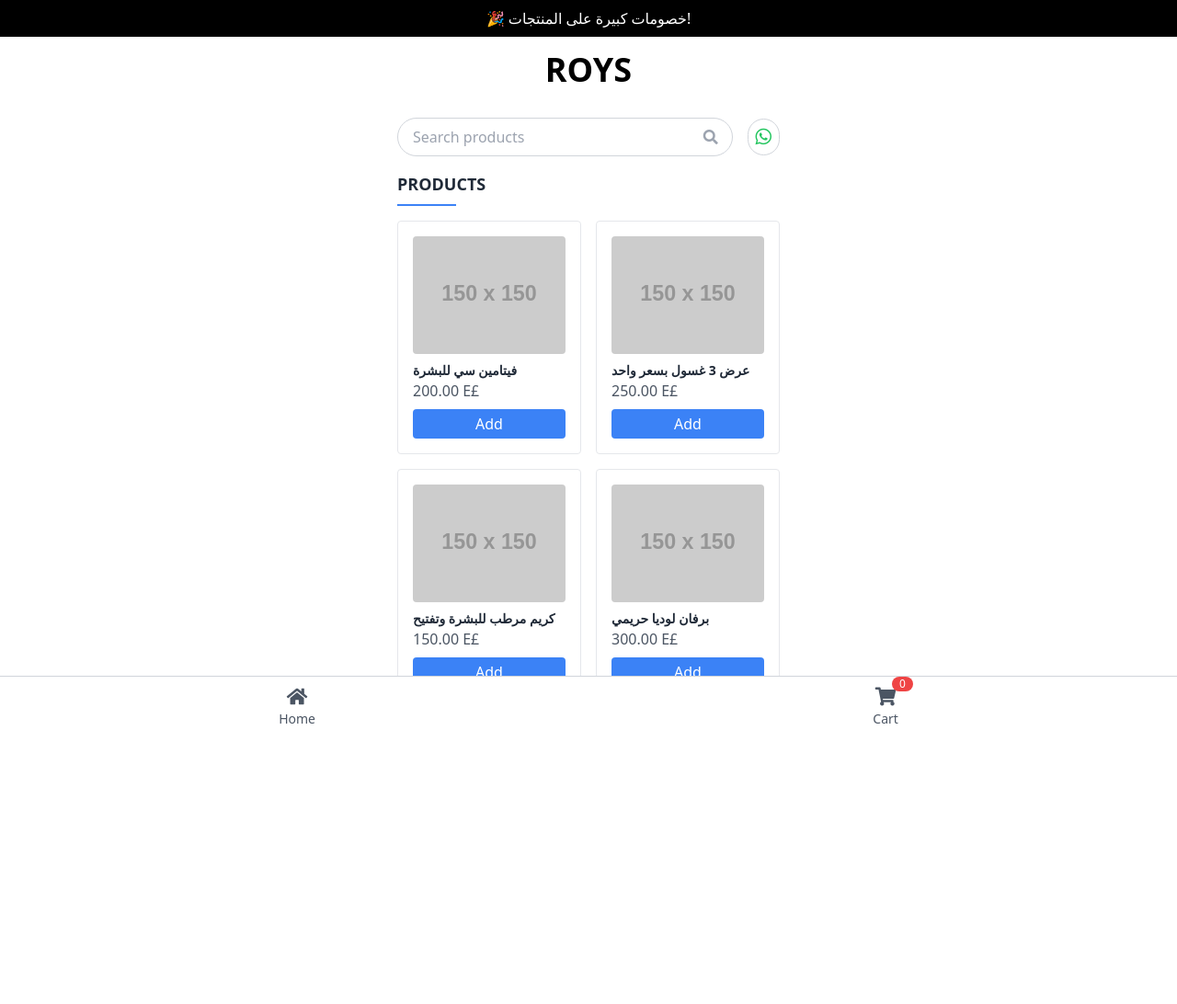
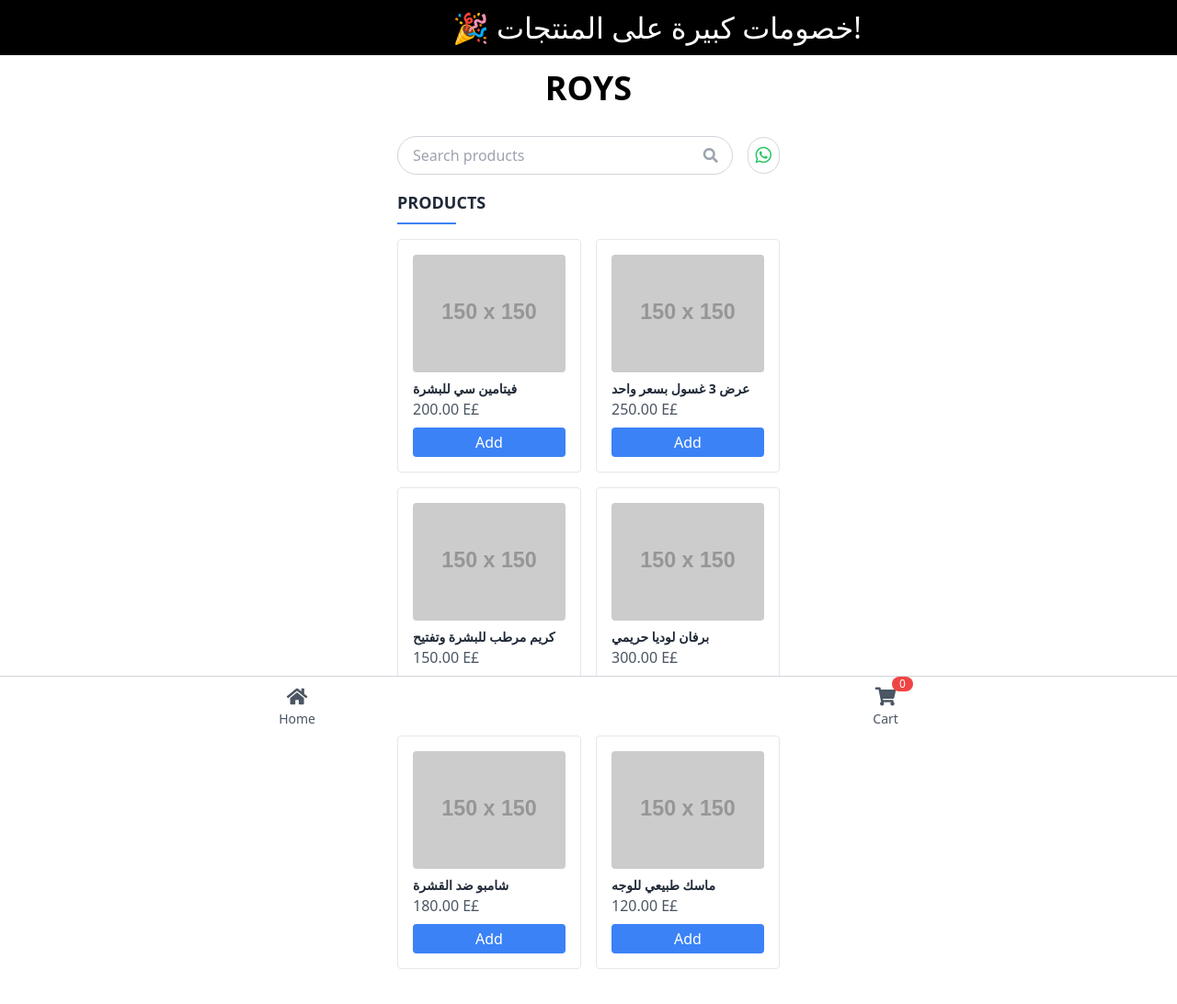
Before and after one commit to Rayes11111/ROYSsssss111, a plain HTML site: page index.html in a window 1280 px wide. Shown: the whole page at 92% size. Before the commit the page ends 812 px from the top, so only its background shows below. Drawn offline with nearby package versions, Linux system fonts and the light colour scheme; placeholder pictures from the web are drawn by us.

Commit message:
Update index.html

```diff
--- a/index.html
+++ b/index.html
@@ -9,43 +9,60 @@
     href="https://cdnjs.cloudflare.com/ajax/libs/font-awesome/5.15.4/css/all.min.css"
     rel="stylesheet"
   >
-  <script>
-    // دالة لإضافة المنتجات إلى LocalStorage
-    function addToCart(id, name, price, image) {
-      const product = { id, name, price, image };
-
-      // الحصول على المنتجات المحفوظة حاليًا
-      let cart = JSON.parse(localStorage.getItem('cart')) || [];
-
-      // التحقق إذا كان المنتج موجود مسبقًا
-      const exists = cart.some(item => item.id === id);
-      if (!exists) {
-        cart.push(product); // إضافة المنتج
-        localStorage.setItem('cart', JSON.stringify(cart)); // حفظ التحديث
-        alert(`${name} تم إضافته إلى العربة!`);
-      } else {
-        alert('هذا المنتج موجود بالفعل في العربة!');
-      }
-
-      // تحديث عداد العربة
-      updateCartCount();
+  <style>
+    /* تصميم الحركة للإعلانات */
+    .ad-container {
+      overflow: hidden;
+      position: relative;
+      height: 60px;
+      display: flex;
+      align-items: center;
+      justify-content: center;
     }
 
-    // دالة لتحديث عداد العربة
-    function updateCartCount() {
-      const cart = JSON.parse(localStorage.getItem('cart')) || [];
-      document.getElementById("cart-count").textContent = cart.length;
+    .ad-text {
+      position: absolute;
+      font-size: 2rem;
+      white-space: nowrap;
+      animation: slide-left 12s linear infinite; /* تقليل السرعة إلى النصف */
     }
 
-    // عند تحميل الصفحة
-    document.addEventListener('DOMContentLoaded', updateCartCount);
+    @keyframes slide-left {
+      from {
+        transform: translateX(100%);
+      }
+      to {
+        transform: translateX(-100%);
+      }
+    }
+  </style>
+  <script>
+    // إعلانات متعددة
+    const ads = [
+      "🎉 خصومات كبيرة على المنتجات!",
+      "✨ اشترِ الآن واحصل على شحن مجاني!",
+      "🔥 عرض خاص: اشتري 2 واحصل على 1 مجانًا!",
+      "🌟 منتجات جديدة وصلت! اكتشفها الآن.",
+      "🎁 هدية مجانية عند الشراء بقيمة 500 جنيه أو أكثر!"
+    ];
+
+    let currentAdIndex = 0;
+
+    function updateAd() {
+      const adElement = document.getElementById('ad-text');
+      adElement.textContent = ads[currentAdIndex];
+      currentAdIndex = (currentAdIndex + 1) % ads.length;
+    }
+
+    // تغيير الإعلان كل 5 ثوانٍ
+    setInterval(updateAd, 5000);
   </script>
 </head>
 <body class="bg-white text-gray-800 font-sans">
 
   <!-- Announcement Bar -->
-  <div class="ad-container bg-black text-white p-2 text-center">
-    <span>🎉 خصومات كبيرة على المنتجات!</span>
+  <div class="ad-container bg-black text-white">
+    <span id="ad-text" class="ad-text">🎉 خصومات كبيرة على المنتجات!</span>
   </div>
 
   <!-- Main Content -->
@@ -129,6 +146,19 @@
           <p class="text-gray-600">300.00 E£</p>
           <button onclick="addToCart(4, 'برفان لوديا حريمي', 300.00, 'https://via.placeholder.com/150')" class="w-full bg-blue-500 text-white py-1 rounded mt-2">Add</button>
         </div>
+        <!-- Additional Products -->
+        <div class="border p-4 rounded">
+          <img src="https://via.placeholder.com/150" alt="Shampoo" class="w-full h-32 object-cover mb-2 rounded" />
+          <h3 class="text-sm font-semibold">شامبو ضد القشرة</h3>
+          <p class="text-gray-600">180.00 E£</p>
+          <button onclick="addToCart(5, 'شامبو ضد القشرة', 180.00, 'https://via.placeholder.com/150')" class="w-full bg-blue-500 text-white py-1 rounded mt-2">Add</button>
+        </div>
+        <div class="border p-4 rounded">
+          <img src="https://via.placeholder.com/150" alt="Face Mask" class="w-full h-32 object-cover mb-2 rounded" />
+          <h3 class="text-sm font-semibold">ماسك طبيعي للوجه</h3>
+          <p class="text-gray-600">120.00 E£</p>
+          <button onclick="addToCart(6, 'ماسك طبيعي للوجه', 120.00, 'https://via.placeholder.com/150')" class="w-full bg-blue-500 text-white py-1 rounded mt-2">Add</button>
+        </div>
       </div>
     </div>
   </div>
```
